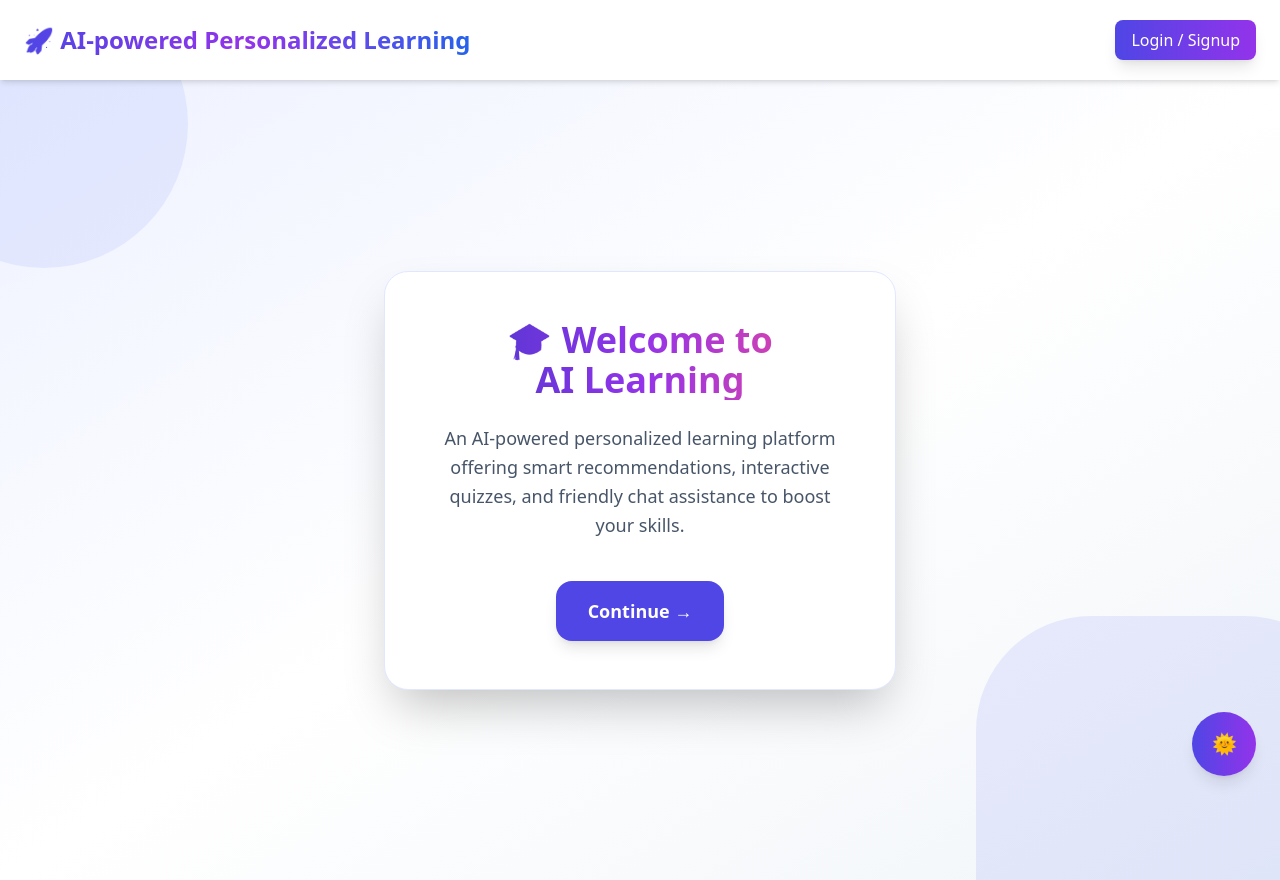
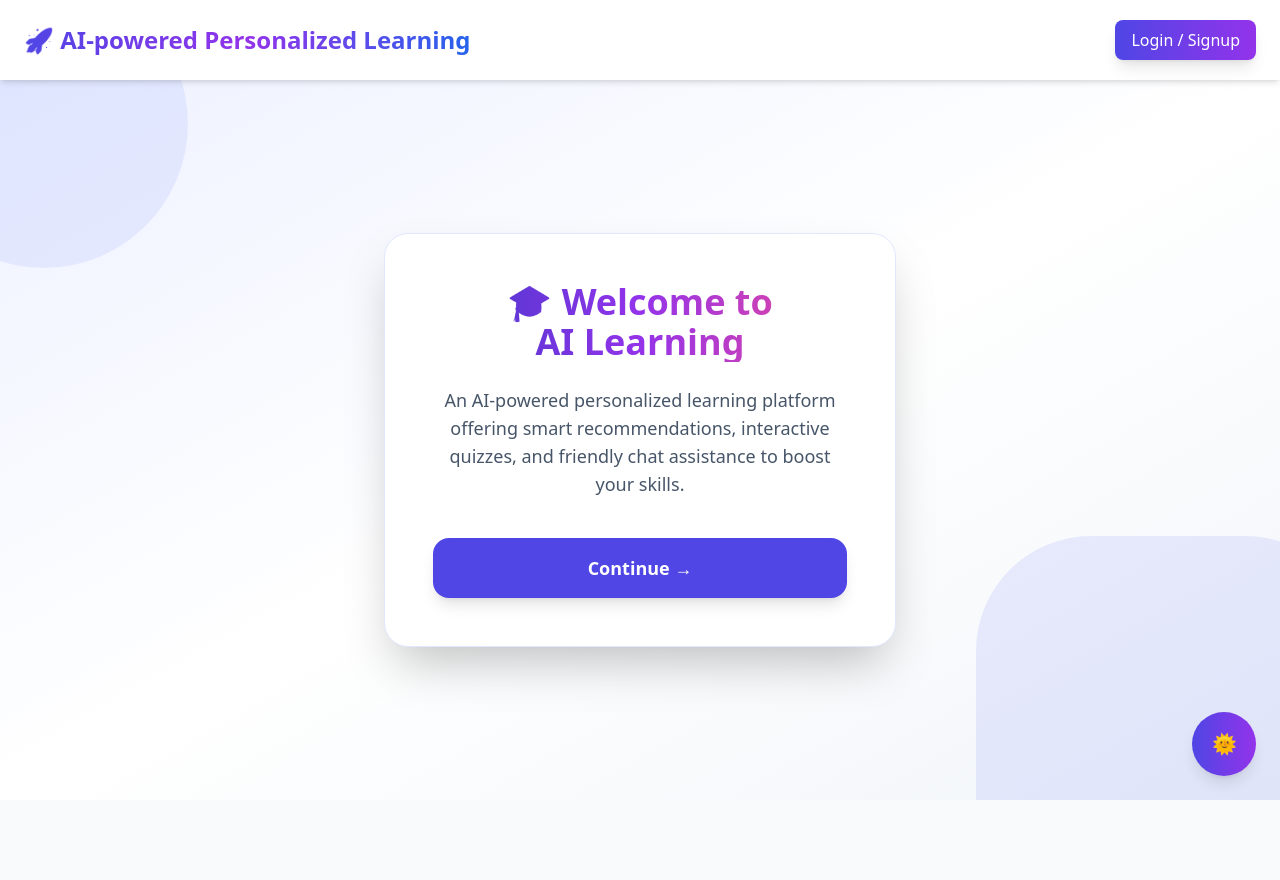
Before and after one commit to DharanSJIT/AI_learning_website, a React (Vite) app in the folder frontend/: page / in a window 1280 px wide. After the commit the page ends 800 px from the top, so only its background shows below. Built offline with nearby package versions, Linux system fonts and the light colour scheme; no server answers.

Commit message:
controlled welcome page vh

```diff
--- a/frontend/src/pages/Welcome.jsx
+++ b/frontend/src/pages/Welcome.jsx
@@ -5,10 +5,10 @@ export default function Welcome() {
   const navigate = useNavigate();
 
   return (
-    <div className="relative flex justify-center items-center min-h-screen bg-gradient-to-br from-indigo-50 via-white to-slate-100 overflow-hidden px-4">
-      {/* Abstract decorative shapes */}
+    <div className="relative flex justify-center items-center h-screen bg-gradient-to-br from-indigo-50 via-white to-slate-100 overflow-hidden px-4 py-4 sm:py-6 absolute top-[0vh] max-h-[90vh]">
+      {/* Abstract decorative shapes - adjusted for mobile */}
       <svg
-        className="absolute top-[-100px] left-[-100px] w-72 h-72 opacity-20 text-indigo-300"
+        className="absolute top-[-50px] left-[-50px] w-48 h-48 sm:top-[-100px] sm:left-[-100px] sm:w-72 sm:h-72 opacity-20 text-indigo-300"
         fill="currentColor"
         viewBox="0 0 100 100"
         xmlns="http://www.w3.org/2000/svg"
@@ -16,7 +16,7 @@ export default function Welcome() {
         <circle cx="50" cy="50" r="50" />
       </svg>
       <svg
-        className="absolute bottom-[-120px] right-[-80px] w-96 h-96 opacity-15 text-indigo-400"
+        className="absolute bottom-[-60px] right-[-40px] w-64 h-64 sm:bottom-[-120px] sm:right-[-80px] sm:w-96 sm:h-96 opacity-15 text-indigo-400"
         fill="currentColor"
         viewBox="0 0 100 100"
         xmlns="http://www.w3.org/2000/svg"
@@ -30,8 +30,15 @@ export default function Welcome() {
           bg-white
           shadow-2xl
           rounded-3xl
-          p-12
-          max-w-lg
+          p-6
+          sm:p-8
+          md:p-10
+          lg:p-12
+          w-full
+          max-w-sm
+          sm:max-w-md
+          lg:max-w-lg
+          mx-auto
           text-center
           transform
           transition
@@ -40,13 +47,19 @@ export default function Welcome() {
           hover:scale-[1.03]
           animate-fadeIn
           border border-indigo-100
+          max-h-[60vh]
+          flex
+          flex-col
+          justify-center
         "
       >
-        <h1 className="text-4xl font-extrabold mb-6 bg-clip-text text-transparent bg-gradient-to-r from-indigo-700 via-purple-600 to-pink-500">
-          🎓 Welcome to <br /> AI Learning
+        <div className="flex-1 flex flex-col justify-center">
+          <h1 className="text-2xl sm:text-3xl lg:text-4xl font-extrabold mb-4 sm:mb-6 bg-clip-text text-transparent bg-gradient-to-r from-indigo-700 via-purple-600 to-pink-500 leading-tight">
+            🎓 Welcome to <br className="hidden sm:block" />
+            <span className="sm:hidden"> </span>AI Learning
           </h1>
 
-        <p className="text-lg text-slate-600 mb-10 leading-relaxed">
+          <p className="text-base sm:text-lg text-slate-600 mb-6 sm:mb-8 lg:mb-10 leading-relaxed px-2 sm:px-0">
             An AI-powered personalized learning platform offering smart
             recommendations, interactive quizzes, and friendly chat assistance
             to boost your skills.
@@ -57,12 +70,17 @@ export default function Welcome() {
             className="
               relative
               inline-block
-            px-8
-            py-4
+              w-full
+              sm:w-auto
+              sm:px-8
+              px-6
+              py-3
+              sm:py-4
               bg-indigo-600
               text-white
               rounded-2xl
-            text-lg
+              text-base
+              sm:text-lg
               font-semibold
               shadow-lg
               transition
@@ -73,6 +91,8 @@ export default function Welcome() {
               focus:outline-none
               focus:ring-4
               focus:ring-indigo-300
+              active:scale-95
+              transform
             "
           >
             Continue →
@@ -91,6 +111,7 @@ export default function Welcome() {
             />
           </button>
         </div>
+      </div>
 
       <style>{`
         @keyframes fadeIn {
@@ -106,6 +127,29 @@ export default function Welcome() {
         .animate-fadeIn {
           animation: fadeIn 0.8s ease forwards;
         }
+
+        /* Additional mobile-specific styles */
+        @media (max-height: 600px) {
+          .animate-fadeIn h1 {
+            font-size: 1.75rem;
+            margin-bottom: 1rem;
+          }
+          .animate-fadeIn p {
+            font-size: 0.9rem;
+            margin-bottom: 1.5rem;
+          }
+          .animate-fadeIn button {
+            padding: 0.75rem 1.5rem;
+            font-size: 1rem;
+          }
+        }
+
+        /* Ensure no horizontal scroll on mobile */
+        @media (max-width: 640px) {
+          html, body {
+            overflow-x: hidden;
+          }
+        }
       `}</style>
     </div>
   );
```
Lines whose indentation alone changed are shown as unchanged.
